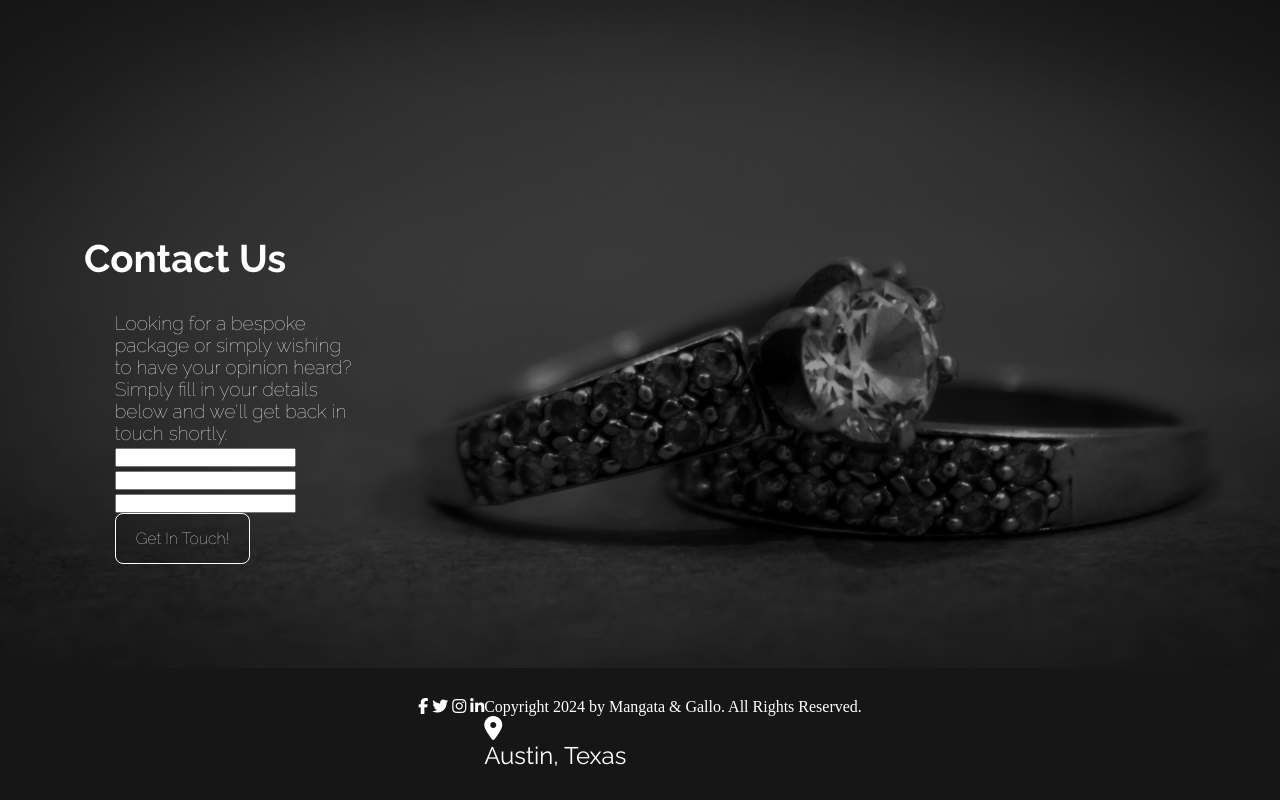
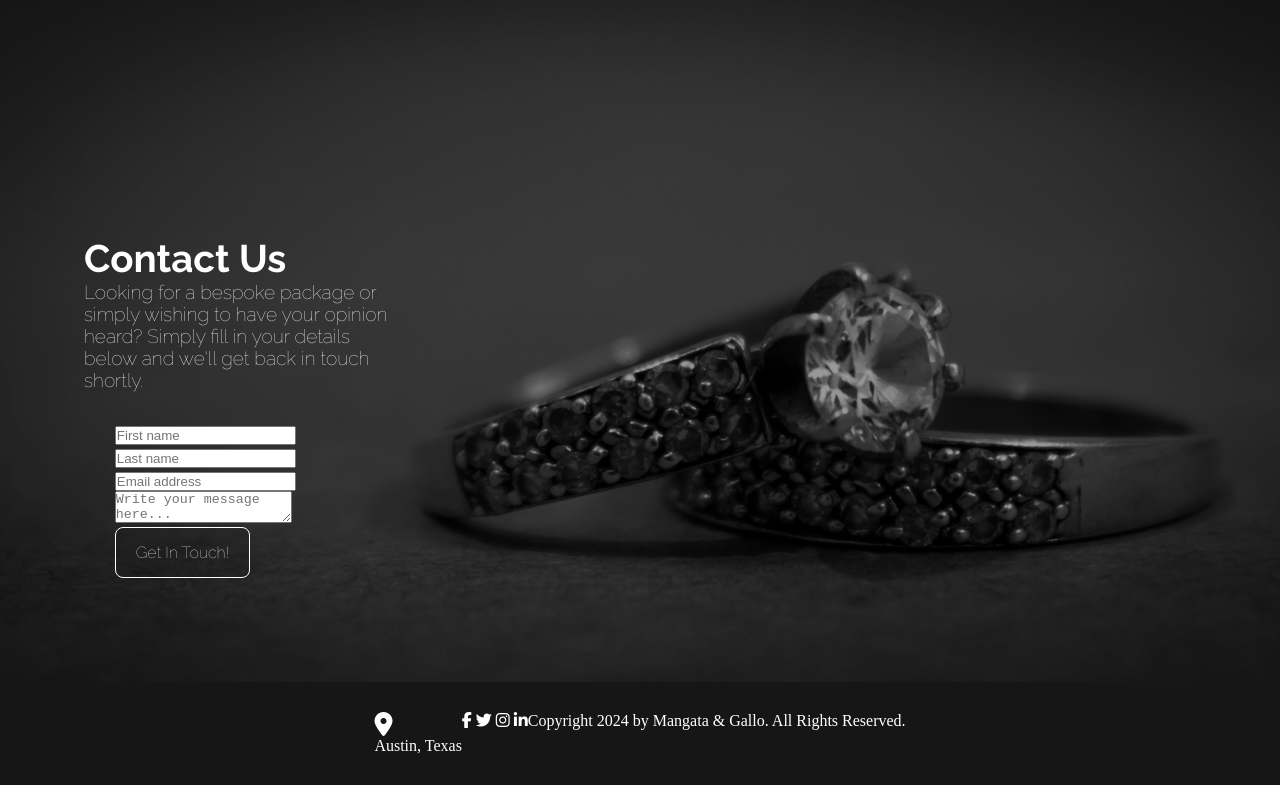
Before and after one commit to CameronCarlyon/Meta-Front-End-Developer-Professional-Certificate, a plain HTML site: page HTML-and-CSS-in-depth/Portfolio-Project/index.html in a window 1280 px wide. Shown: the part 4483-5283 px from the top of the page. Drawn offline with Linux system fonts and the light colour scheme.

Commit message:
Update index.html
Updated sections

```diff
--- a/HTML-and-CSS-in-depth/Portfolio-Project/index.html
+++ b/HTML-and-CSS-in-depth/Portfolio-Project/index.html
@@ -109,15 +109,42 @@
       <div class="contact-container" id="contact-us">
         <div class="contact-text">
           <h1>Contact Us</h1>
+          <p>
+            Looking for a bespoke package or simply wishing to have your opinion
+            heard? Simply fill in your details below and we'll get back in touch
+            shortly.
+          </p>
           <form>
-            <label for="contact-form"
-              >Looking for a bespoke package or simply wishing to have your
-              opinion heard? Simply fill in your details below and we'll get
-              back in touch shortly.</label
-            >
-            <input type="text" id="contact-fname" />
-            <input type="text" id="contact-lname" />
-            <input type="email" id="contact" />
+            <input
+              id="contact-fname"
+              class="name-input"
+              placeholder="First name"
+              required
+            />
+            <input
+              id="contact-lname"
+              class="name-input"
+              placeholder="Last name"
+              required
+            /><br />
+            <input type="email" id="email-input" placeholder="Email address" />
+            <textarea
+              id="message-input"
+              placeholder="Write your message here..."
+            ></textarea>
+            <!-- <div id="gender-selection">
+              <input type="radio" id="gender-male" name="gender" value="Male" />
+              <label for="gender-male">Male</label>
+              <input
+                type="radio"
+                id="gender-female"
+                name="gender"
+                value="Female"
+              />
+              <label for="gender-female">Female</label>
+              <input type="radio" id="gender-na" name="gender" value="NA" />
+              <label for="gender-na">Prefer not to say</label><br />
+            </div> -->
             <div class="custom-btn" a href="#">Get In Touch!</div>
           </form>
         </div>
@@ -125,13 +152,10 @@
     </main>
     <footer>
       <div class="flex-footer">
-        <!-- <form>
-          <label for="newsletter-form"
-            >Get updates on all things Mangata and Gallo by subscribing to our
-            weekly newsletter.</label
-          >
-          <input type="email" id="newsletter" />
-        </form> -->
+        <div class="footer-location">
+          <i class="fa-solid fa-location-dot" style="font-size: 1.5rem"></i>
+          <p>Austin, Texas</p>
+        </div>
         <div class="social-media-icons">
           <i class="fa-brands fa-facebook-f"></i>
           <i class="fa-brands fa-twitter"></i>
@@ -140,8 +164,6 @@
         </div>
         <div>
           <p>Copyright 2024 by Mangata & Gallo. All Rights Reserved.</p>
-          <i class="fa-solid fa-location-dot" style="font-size: 1.5rem"></i>
-          <p id="footer-location">Austin, Texas</p>
         </div>
       </div>
     </footer>
```
